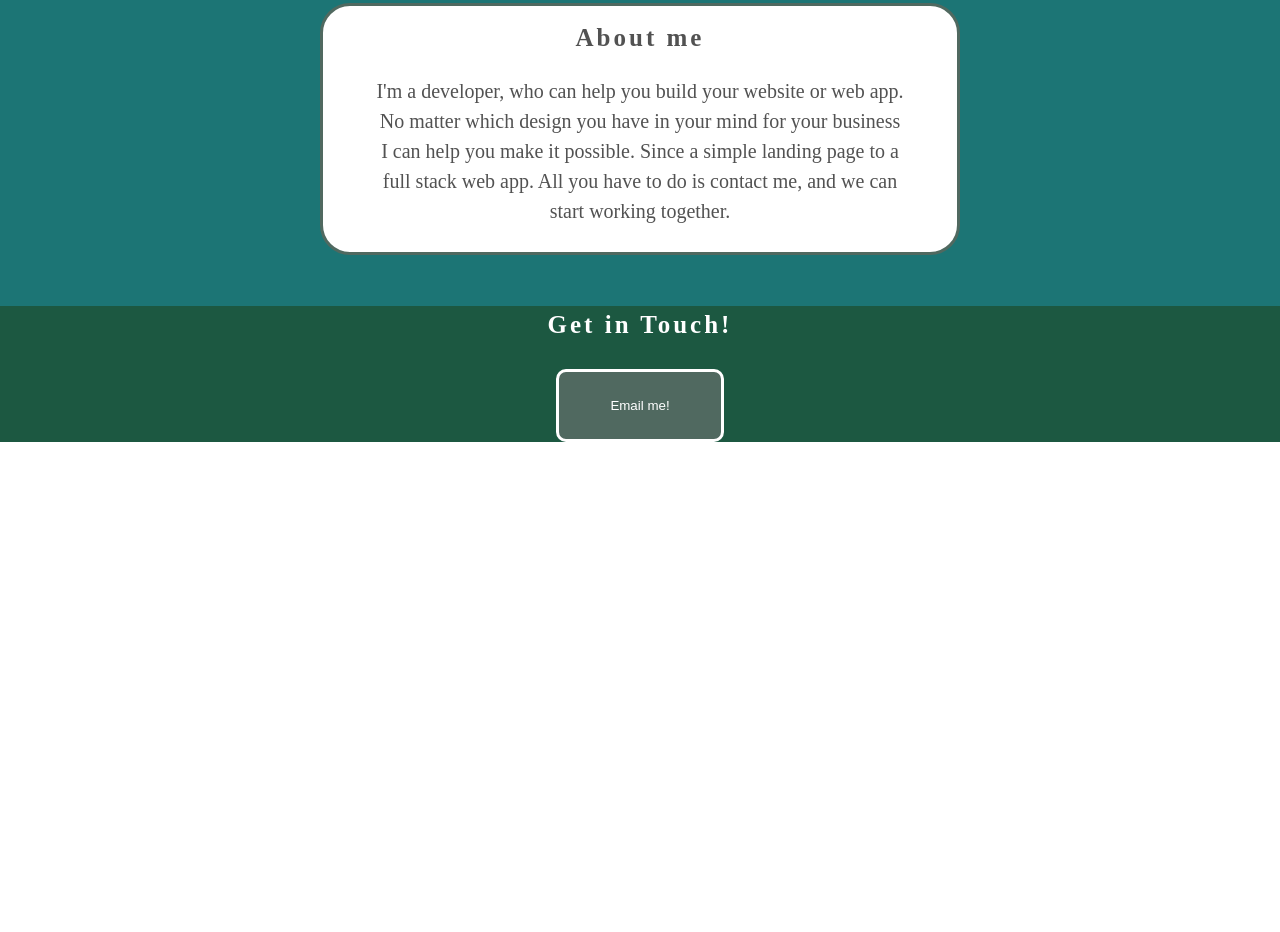
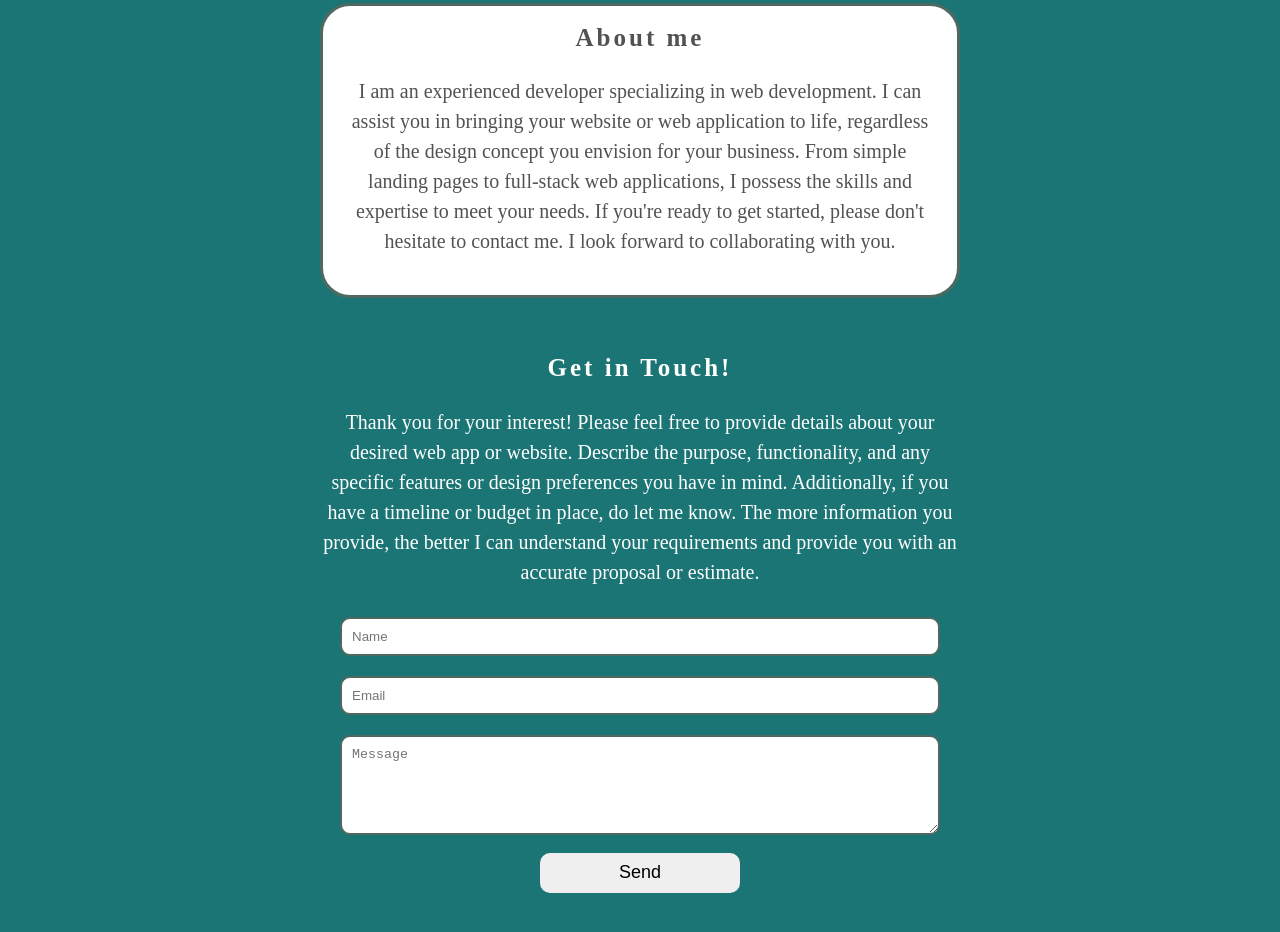
Before and after one commit to eri8-9/Presentation-Page, a plain HTML site: page index.html in a window 1280 px wide. Shown: the part 824-1756 px from the top of the page. Before the commit the page ends 1266 px from the top, so only its background shows below. Drawn offline with Linux system fonts and the light colour scheme.

Commit message:
Add a form and change background color in footer

```diff
--- a/index.html
+++ b/index.html
@@ -1,4 +1,5 @@
 <!DOCTYPE html>
+
 <html lang="en">
   <head>
     <meta charset="UTF-8">
@@ -7,8 +8,8 @@
     <title>My Personal Website</title>
     <link rel="stylesheet" href="style.css" type="text/css">
   </head>
+
   <body>
-
     <header>
       <nav>
         <a href="#home">Home</a>
@@ -21,7 +22,9 @@
       <div>
         <h1>Hi, I'm Erick!</h1>
         <h2>Web Developer</h2>
-      <a href="mailto:er.contreras@hotmail.com"><button>Email me!</button></a>
+        <a href="mailto:er.contreras@hotmail.com">
+          <button>Email me!</button>
+        </a>
       </div>
     </section>
 
@@ -29,15 +32,37 @@
       <div>
         <h2>About me</h2>
         <p>
-        I'm a developer, who can help you build your website or web app. No matter which design you have in your mind for your business I can help you make it possible.
-        Since a simple landing page to a full stack web app. All you have to do is contact me, and we can start working together.
+          I am an experienced developer specializing in web development. I can assist you in bringing your website or web application to life,
+          regardless of the design concept you envision for your business. From simple landing pages to full-stack web applications,
+          I possess the skills and expertise to meet your needs. If you're ready to get started, please don't hesitate to contact me.
+          I look forward to collaborating with you.
         </p>
       </div>
     </section>
 
     <footer id="contact">
       <h2>Get in Touch!</h2>
-      <a href="mailto:eri8c9@gmail.com"><button>Email me!</button></a>
+      <p>
+        Thank you for your interest! Please feel free to provide details about your desired web app or website.
+        Describe the purpose, functionality, and any specific features or design preferences you have in mind. Additionally,
+        if you have a timeline or budget in place, do let me know. The more information you provide,
+        the better I can understand your requirements and provide you with an accurate proposal or estimate.
+      </p>
+      <form>
+        <label>
+          <input type="text" placeholder="Name">
+        </label>
+
+        <label>
+          <input type="email" placeholder="Email">
+        </label>
+
+        <label>
+          <textarea placeholder="Message"></textarea>
+        </label>
+
+        <button type="submit">Send</button>
+      </form>
     </footer>
 
     <script src="script.js"></script>
--- a/style.css
+++ b/style.css
@@ -112,7 +112,7 @@ nav {
 #about div {
   width: 50%;
   margin: 0 auto;
-  padding: 1% 4% 2%;
+  padding: 1% 2% 3% 2%;
   border: 3px solid #506960;
   background-color: #fff;
   border-radius: 3rem;
@@ -123,22 +123,44 @@ nav {
 }
 
 footer {
-  background-color: #1c5841;
+  background-color: rgb(28, 117, 117);
   color: #fff;
   text-align: center;
+  padding: 0 0 5rem 0;
 }
 
-footer button {
-  padding: 2% 4%;
-  border-radius: 10px;
-  color: #fff;
-  border: 3px solid #fff;
-  background-color: #506960;
-  transition: 2s;
-  margin-top: 2%;
+footer p {
+  width: 50%;
+  margin: 2rem auto;
 }
 
-footer button:hover {
-  background-color: #fff;
-  color: #506960;
+form {
+  display: flex;
+  flex-direction: column;
 }
+
+form input {
+  width: 60rem;
+  margin: 1rem 0;
+  padding: 1rem;
+  border-radius: 10px;
+  border: 2px solid #506960;
+}
+
+form textarea {
+  width: 60rem;
+  height: 10rem;
+  margin: 1rem 0;
+  padding: 1rem;
+  border-radius: 10px;
+  border: 2px solid #506960;
+}
+
+form button {
+  width: 20rem;
+  height: 4rem;
+  margin: 0 auto;
+  border-radius: 10px;
+  border: none;
+  font-size: 1.8rem;
+}
```
Lines whose indentation alone changed are shown as unchanged.
